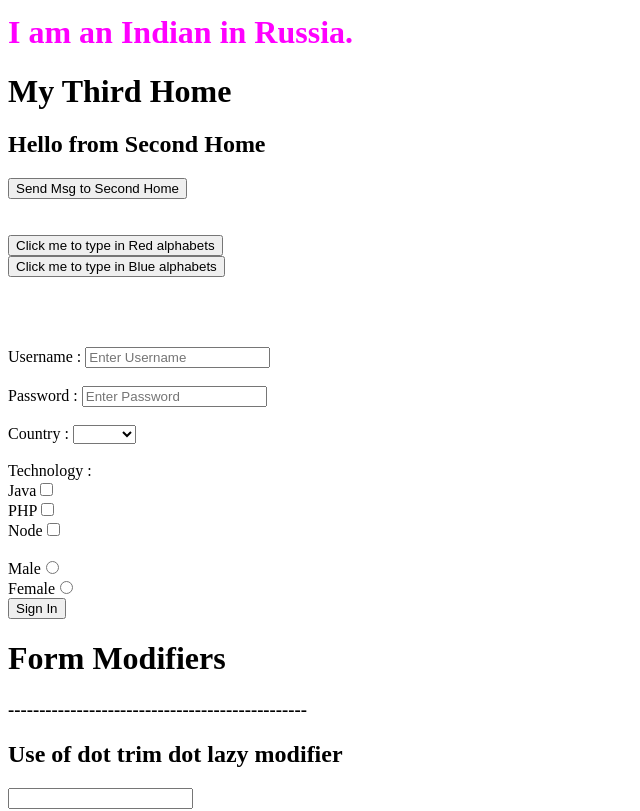
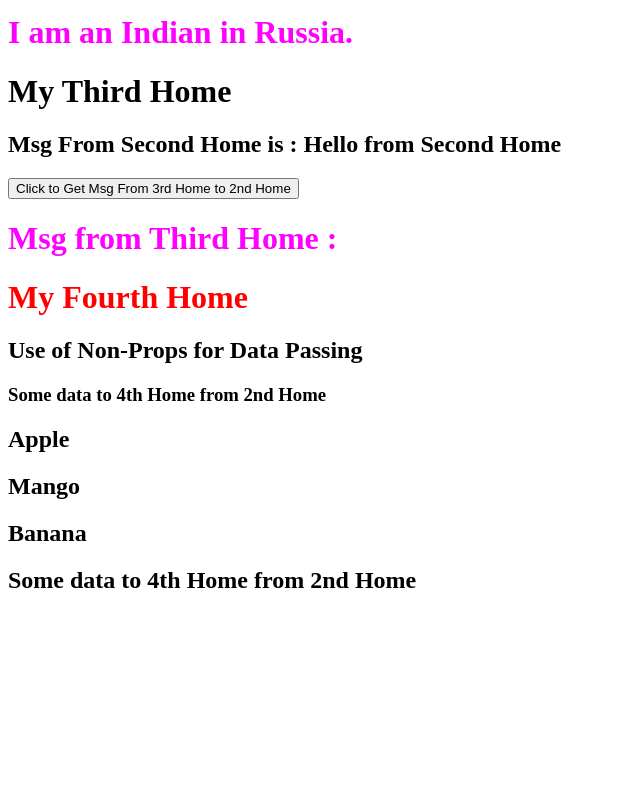
Before and after one commit to ajarubab/Vue-Learning, a Vue app: page / in a window 1280 px wide. Shown: the part 560-1371 px from the top of the page, without its empty margins (0-640 px from the left). After the commit the page ends 1174 px from the top, so only its background shows below. Built offline with nearby package versions, Linux system fonts and the light colour scheme.

Commit message:
Use of Non- props for data passing

```diff
--- /dev/null
+++ b/src/components/MyFourthHome.vue
@@ -0,0 +1,25 @@
+<template>
+    <h1>My Fourth Home</h1>
+    <h2>Use of Non-Props for Data Passing</h2>
+    <h3>{{ someData }}</h3>
+    <div v-bind="$attrs">
+        <h2>Apple</h2>
+        <h2>Mango</h2>
+        <h2 v-bind="$attrs" >Banana</h2>
+        <h2>{{ someData }}</h2>
+    </div>
+</template>
+<script>
+export default{
+    name : "MyFourthHome",
+    inheritAttrs: true,
+    props:{
+        someData: String
+    }
+}
+</script>
+<style scoped>
+h1{
+    color: red !important;
+}
+</style>
--- a/src/components/MySecondHome.vue
+++ b/src/components/MySecondHome.vue
@@ -1,8 +1,9 @@
 <template>
     <h1>The Second Home : Child Component</h1>
     <h1>I am an {{ msg }} in Russia.</h1>
+    <!-- <h1> Working Above MyThirdHome {{ msgFromThird }}</h1>     -->
     <MyThirdHome msgToThirdHome="Hello from Second Home" :getThirdHomeMsg="getMsgFromThirdHome"/>
-    <h1>{{ msgFromThird }}</h1>
+    <h1> Msg from Third Home :  {{ msgFromThird }}</h1>
     <!-- <h1 v-if="isSecondHome">My Second Home</h1>
 
     <h1 v-if="isRed" style="color: red;">Red Light</h1>
@@ -36,16 +37,18 @@
 
     <h2 :class="multiFavour">class binded favours.</h2>
     <button v-on:click="applyStyles">Lit Me Up</button> -->
-
+<MyFourthHome someData="Some data to 4th Home from 2nd Home" id="raja-babu-001" name="raja"/>
 </template>
 
 <script>
+import MyFourthHome from './MyFourthHome.vue';
 import MyThirdHome from './MyThirdHome.vue';
 
 export default {
     name: 'MySecondHome',
     components: {
         MyThirdHome,
+        MyFourthHome
     },
     props: {
         jaiKara: String,
@@ -84,6 +87,7 @@ export default {
         },
         getMsgFromThirdHome(msg)
         {
+            alert(msg)
             this.msgFromThird = msg
         }
     }
--- a/src/components/MyThirdHome.vue
+++ b/src/components/MyThirdHome.vue
@@ -1,9 +1,9 @@
 <template>
     <h1>My Third Home</h1>
-    <h2>{{ msgToThirdHome }}</h2>
-    <button v-on:click="getThirdHomeMsg(msgToSecongHome)">Send Msg to Second Home</button>
-    <br><br>
+    <h2>Msg From Second Home is : {{ msgToThirdHome }}</h2>
+    <button v-on:click="getThirdHomeMsg(msgToSecongHome)">Click to Get Msg From 3rd Home to 2nd Home </button>
     <br>
+    <!-- <br>
     <button v-on:click="getdata1">Click me to type in Red alphabets</button>
     <br>
     <button v-on:click="getdata2">Click me to type in Blue alphabets</button>
@@ -63,9 +63,10 @@
     <input type="number" v-model.number.lazy="data3" />
     <h2>Data is number.lazy modifier: {{ data3 }}</h2>
     <h2>Datatype is : {{ typeof(data3) }}</h2>
-    <h3>------------------------------------------------</h3>
+    <h3>------------------------------------------------</h3> -->
 </template>
 <script>
+
 export default {
     name: "MyThirdHome",
     props: {
```
